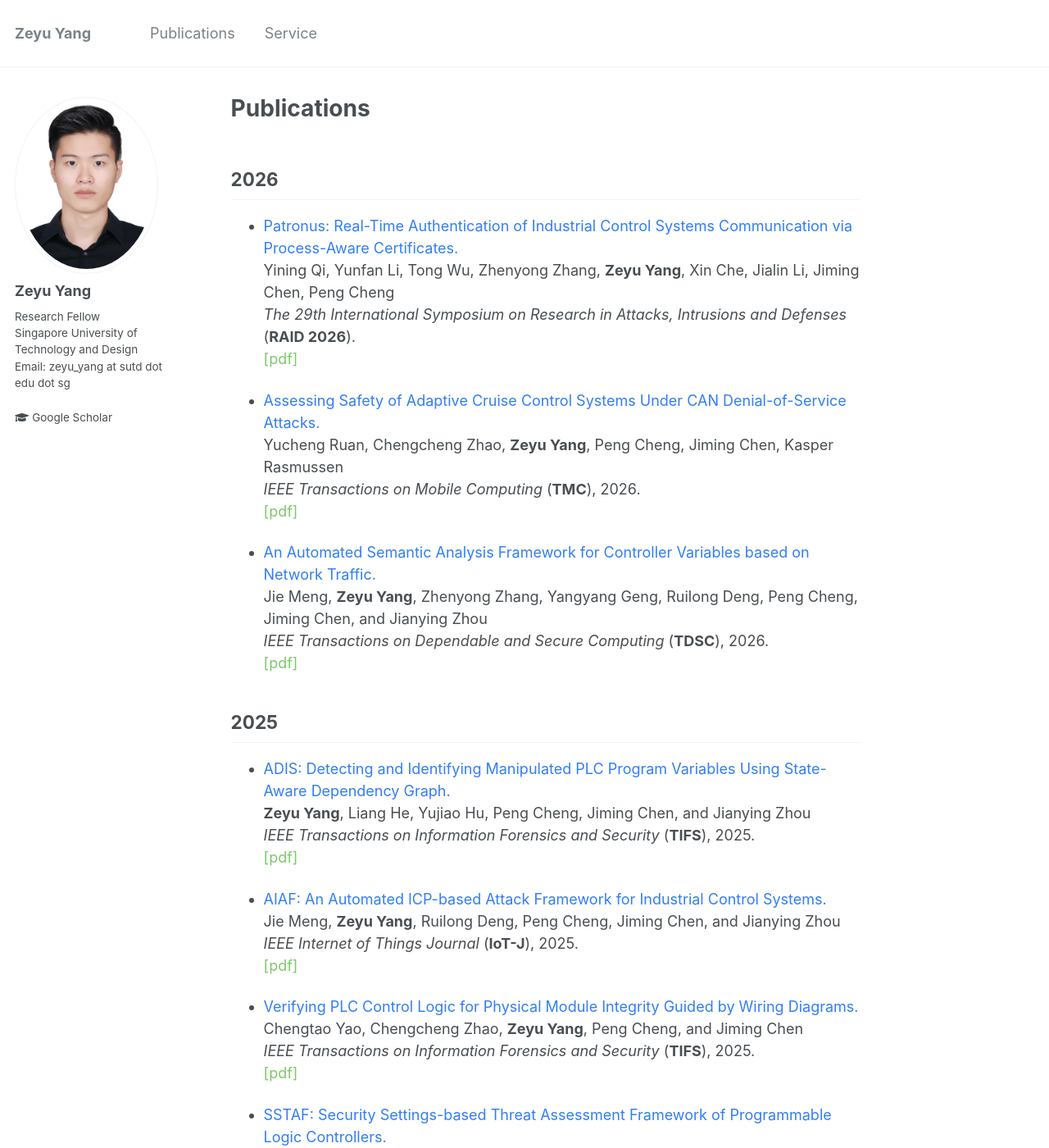
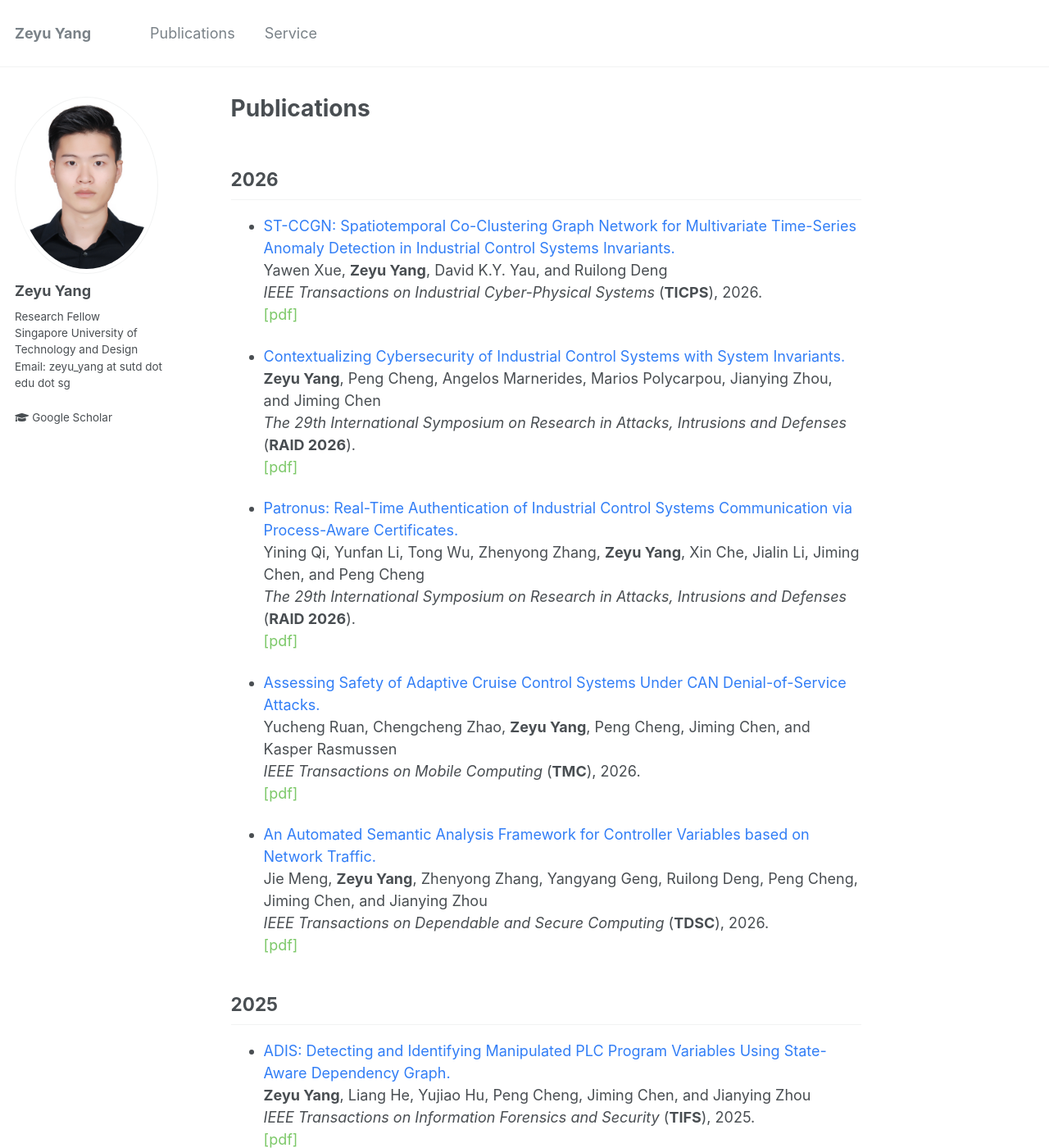
Before and after one commit to zeyuid/zeyuid.github.io, a Jekyll site: the page built from _pages/publications.md, in a window 1280 px wide and 1400 px high. Shown: the whole window at 82% size. Built offline with Jekyll 4.4.1, drawn with Linux system fonts in a browser that asks for light colours; some of the changed text lies outside the part shown.

Commit message:
add file

```diff
--- a/_pages/publications.md
+++ b/_pages/publications.md
@@ -5,10 +5,32 @@ permalink: /publications/
 author_profile: true
 ---
 
+
+
+
+
 ## 2026
+* <font color="#327ef6">ST-CCGN: Spatiotemporal Co-Clustering Graph Network for Multivariate Time-Series Anomaly Detection in Industrial Control Systems Invariants.</font>
+<!-- <br> -->
+Yawen Xue, **Zeyu Yang**, David K.Y. Yau, and Ruilong Deng
+<br>
+<i>IEEE Transactions on Industrial Cyber-Physical Systems</i> (**TICPS**), 2026.
+<br>
+<a href="" style="text-decoration: none;"><font color="#7cc868">[pdf]</font></a>
+
+
+* <font color="#327ef6">Contextualizing Cybersecurity of Industrial Control Systems with System Invariants.</font>
+<!-- <br> -->
+**Zeyu Yang**, Peng Cheng, Angelos Marnerides, Marios Polycarpou, Jianying Zhou, and Jiming Chen
+<br>
+<i>The 29th International Symposium on Research in Attacks, Intrusions and Defenses</i> (**RAID 2026**).
+<br>
+<a href="" style="text-decoration: none;"><font color="#7cc868">[pdf]</font></a>
+
+
 * <font color="#327ef6">Patronus: Real-Time Authentication of Industrial Control Systems Communication via Process-Aware Certificates.</font>
 <!-- <br> -->
-Yining Qi, Yunfan Li, Tong Wu, Zhenyong Zhang, **Zeyu Yang**, Xin Che, Jialin Li, Jiming Chen, Peng Cheng
+Yining Qi, Yunfan Li, Tong Wu, Zhenyong Zhang, **Zeyu Yang**, Xin Che, Jialin Li, Jiming Chen, and Peng Cheng
 <br>
 <i>The 29th International Symposium on Research in Attacks, Intrusions and Defenses</i> (**RAID 2026**).
 <br>
@@ -17,7 +39,7 @@ Yining Qi, Yunfan Li, Tong Wu, Zhenyong Zhang, **Zeyu Yang**, Xin Che, Jialin Li
 
 * <font color="#327ef6">Assessing Safety of Adaptive Cruise Control Systems Under CAN Denial-of-Service Attacks.</font>
 <!-- <br> -->
-Yucheng Ruan, Chengcheng Zhao, **Zeyu Yang**, Peng Cheng, Jiming Chen, Kasper Rasmussen
+Yucheng Ruan, Chengcheng Zhao, **Zeyu Yang**, Peng Cheng, Jiming Chen, and Kasper Rasmussen
 <br>
 <i>IEEE Transactions on Mobile Computing</i> (**TMC**), 2026.
 <br>
@@ -72,7 +94,7 @@ Jie Meng, Zhenyong Zhang, Hengye Zhu, **Zeyu Yang**, Ruilong Deng, Peng Cheng, a
 
 * <font color="#327ef6">AuthPLC: Authenticating PLC Communication Using ST-based Extended Cryptographic Library.</font>
 <!-- <br> -->
-Yaxi Yang, Ivan Christian, **Zeyu Yang**, Jiaqi Yang, Huibin Wang, Zheng Yang, Jianying Zhou
+Yaxi Yang, Ivan Christian, **Zeyu Yang**, Jiaqi Yang, Huibin Wang, Zheng Yang, and Jianying Zhou
 <br>
 <i>The 11th ACM Cyber-Physical System Security Workshop</i> (**CPSS 2025**).
 <br>
@@ -80,7 +102,7 @@ Yaxi Yang, Ivan Christian, **Zeyu Yang**, Jiaqi Yang, Huibin Wang, Zheng Yang, J
 
 * <font color="#327ef6">PicaCAN: Reverse Engineering Physical Semantics of Signals in CAN Messages Using Physically-Induced Causalities.</font>
 <!-- <br> -->
-Yucheng Ruan, Chengcheng Zhao, **Zeyu Yang**, Yuanchao Shu, Peng Cheng and Jiming Chen.
+Yucheng Ruan, Chengcheng Zhao, **Zeyu Yang**, Yuanchao Shu, Peng Cheng, and Jiming Chen.
 <br>
 <i>IEEE Transactions on Mobile Computing</i> (**TMC**), 2025.
 <br>
@@ -91,7 +113,7 @@ Yucheng Ruan, Chengcheng Zhao, **Zeyu Yang**, Yuanchao Shu, Peng Cheng and Jimin
 
 * <font color="#327ef6">Unveiling Physical Semantics of PLC Variables Using Control Invariants.</font>
 <!-- <br> -->
-**Zeyu Yang**, Liang He, Yucheng Ruan, Peng Cheng and Jiming Chen.
+**Zeyu Yang**, Liang He, Yucheng Ruan, Peng Cheng, and Jiming Chen.
 <br>
 <i>IEEE Transactions on Dependable and Secure Computing</i> (**TDSC**), 2024.
 <br>
@@ -111,7 +133,7 @@ Yucheng Ruan, Chengcheng Zhao, **Zeyu Yang**, Yuanchao Shu, Peng Cheng and Jimin
 
 * <font color="#327ef6">Mismatched Control and Monitoring Frequencies: Vulnerability, Attack, and Mitigation.</font>
 <!-- <br> -->
-**Zeyu Yang**, Liang He, Peng Cheng and Jiming Chen.
+**Zeyu Yang**, Liang He, Peng Cheng, and Jiming Chen.
 <br>
 <i>IEEE Transactions on Dependable and Secure Computing</i> (**TDSC**), 2024.
 <br>
@@ -122,8 +144,7 @@ Yucheng Ruan, Chengcheng Zhao, **Zeyu Yang**, Yuanchao Shu, Peng Cheng and Jimin
 * <font color="#327ef6">Real-Time Intrusion Detection Based on Decision Fusion in Industrial Control Systems.</font>
 Yawen Xue, Jie Pan, Yangyang Geng, **Zeyu Yang**, Mengxiang Liu, and Ruilong Deng.
 <br>
-<i>IEEE Transactions on Industrial Cyber-Physical Systems,
-</i> 2024.
+<i>IEEE Transactions on Industrial Cyber-Physical Systems</i> (**TICPS**), 2024.
 <br>
 <a href="https://ieeexplore.ieee.org/document/10540291" style="text-decoration: none;"><font color="#7cc868">[pdf]</font></a>
 <a href="https://github.com/Margaux2022/Cyber-security-dataset-of-EDS" style="text-decoration: none;"><font color="#cf4745">[dataset]</font></a>
@@ -131,7 +152,7 @@ Yawen Xue, Jie Pan, Yangyang Geng, **Zeyu Yang**, Mengxiang Liu, and Ruilong Den
 
 * <font color="#327ef6">Reverse Engineering Industrial Protocols Driven By Control Fields.</font>
 <!-- <br> -->
-Zhen Qin, **Zeyu Yang**, Yangyang Geng, Xin Che, Tianyi Wang, Hengye Zhu, Peng Cheng, Jiming Chen.
+Zhen Qin, **Zeyu Yang**, Yangyang Geng, Xin Che, Tianyi Wang, Hengye Zhu, Peng Cheng, and Jiming Chen.
 <br>
 <i>IEEE International Conference on Computer Communications</i> (**INFOCOM 2024**).
 <br>
@@ -188,7 +209,7 @@ Jie Meng, **Zeyu Yang**, Zhenyong Zhang, Yangyang Geng, Ruilong Deng, Peng Cheng
 
 * <font color="#327ef6">Diagnosing PLC Using Control Invariants.</font>
 <!-- <br> -->
-Hua Yu, **Zeyu Yang**, Liang He, Peng Cheng, Jiming Chen.
+Hua Yu, **Zeyu Yang**, Liang He, Peng Cheng, and Jiming Chen.
 <br>
 <i>The 41st IEEE Real-Time Systems Symposium</i> (**RTSS@Work 2020**).
 <br>
```
Also changed, not shown: _pages/about.md (+4 -0 lines).
